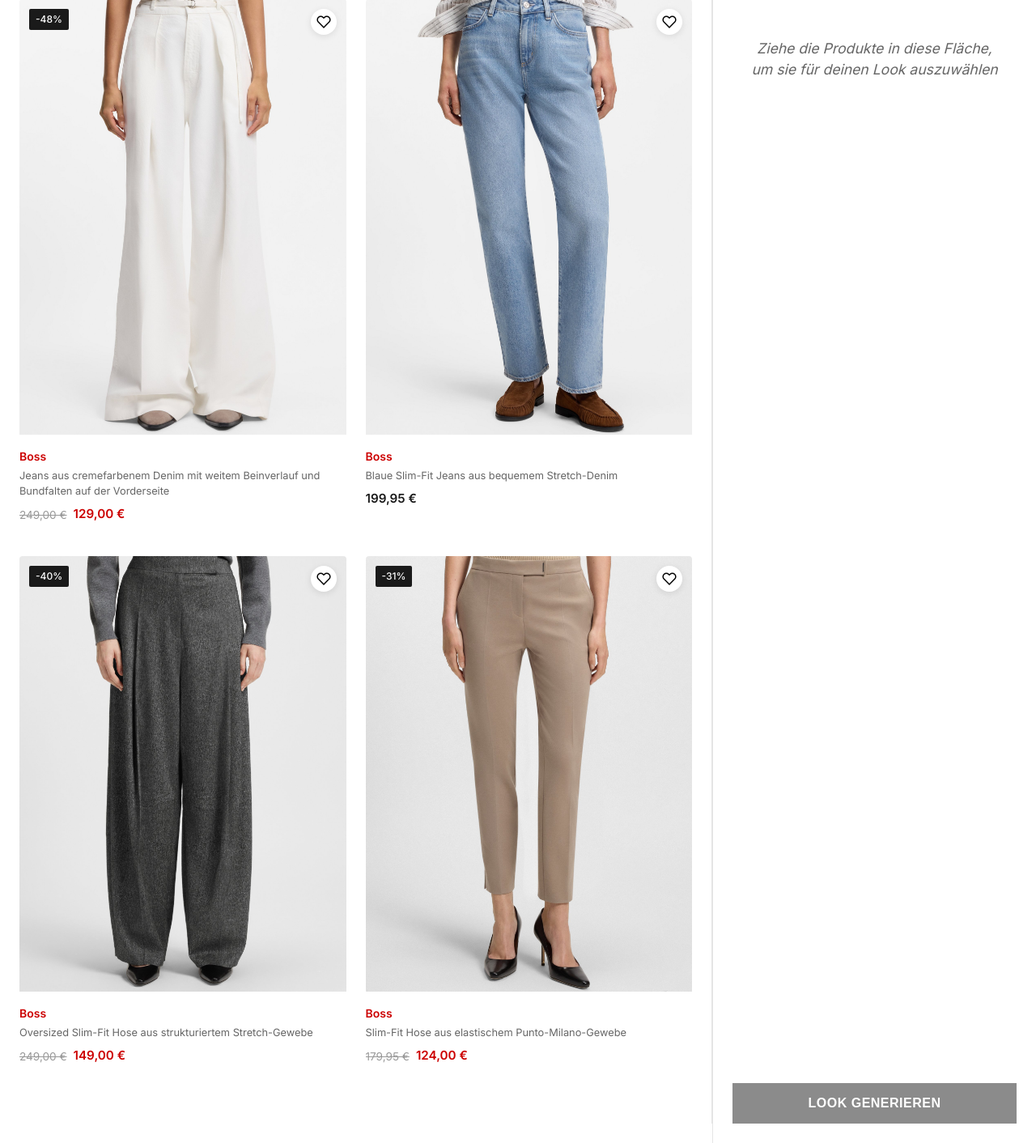
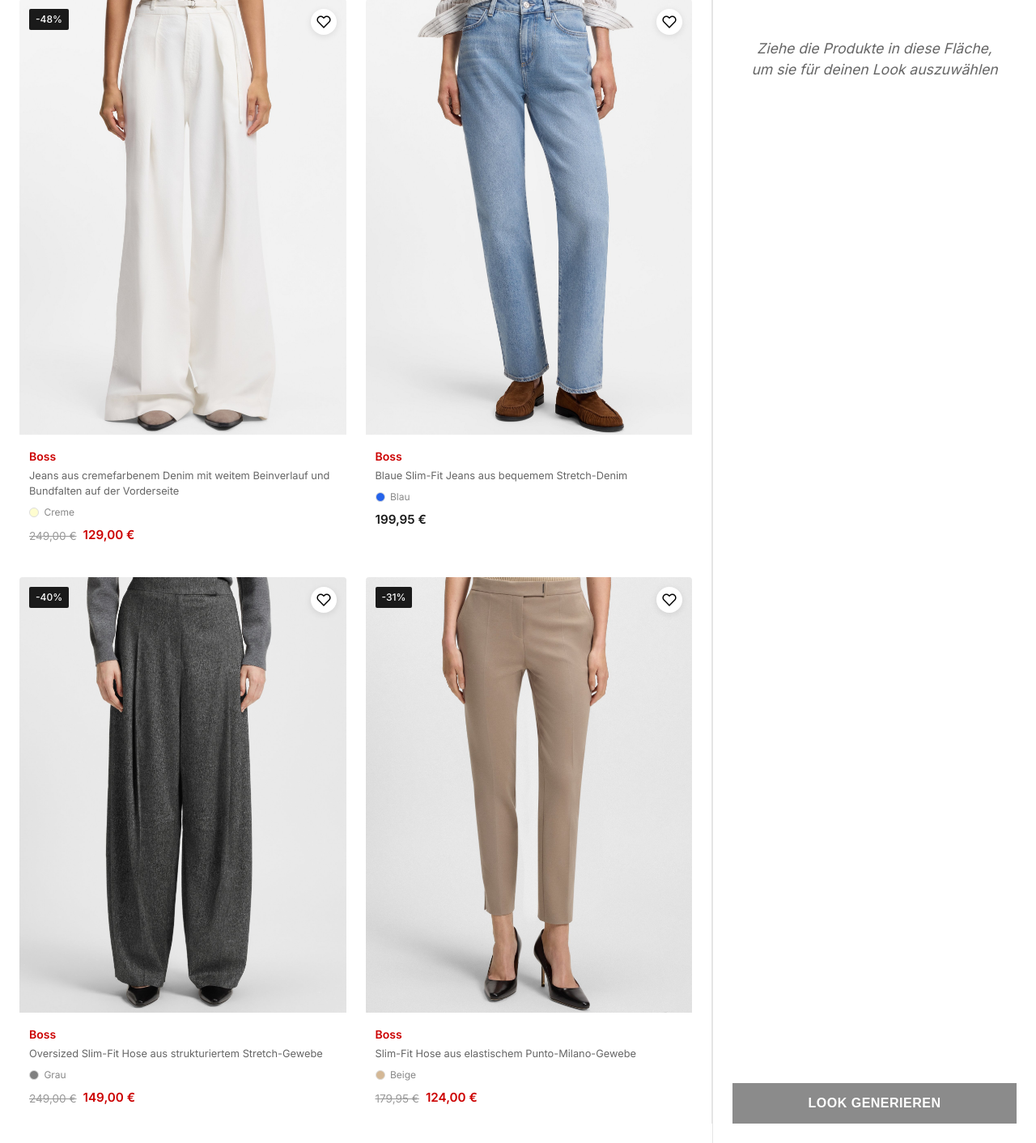
Before and after one commit to SyChell/VirtualTryOn, a Flask app: page / in a window 1280 px wide. Shown: the part 101-1513 px from the top of the page at 81% size. Run offline with Flask 3, Linux system fonts and the light colour scheme.

Commit message:
Add color field to catalog and display on product cards

```diff
--- a/data/catalog.json
+++ b/data/catalog.json
@@ -6,6 +6,7 @@
       "brand": "Boss",
       "price": 129.00,
       "originalPrice": 249.00,
+      "color": "Creme",
       "image": "Jeans-aus-cremefarbenem-Denim-mit-weitem-Beinverlauf-und Bundfalten-auf-der-Vorderseite.jpg",
       "sizes": ["26/32", "27/32", "28/32", "29/32"]
     },
@@ -15,6 +16,7 @@
       "brand": "Boss",
       "price": 199.95,
       "originalPrice": null,
+      "color": "Blau",
       "image": "Blaue-Slim-Fit-Jeans-aus-bequemem-Stretch-Denim.jpg",
       "sizes": ["25/30", "25/32", "26/28", "26/30", "26/32", "27/28", "27/30", "27/32", "28/28", "28/30", "28/32", "29/30", "29/32", "30/30", "30/32"]
     },
@@ -24,6 +26,7 @@
       "brand": "Boss",
       "price": 149.00,
       "originalPrice": 249.00,
+      "color": "Grau",
       "image": "Oversized-Slim-Fit-Hose-aus-strukturiertem-Stretch-Gewebe.jpg",
       "sizes": ["34", "36", "46"]
     },
@@ -33,6 +36,7 @@
       "brand": "Boss",
       "price": 124.00,
       "originalPrice": 179.95,
+      "color": "Beige",
       "image": "Slim-Fit-Hose-aus-elastischem-Punto-Milano-Gewebe.jpg",
       "sizes": ["34", "36", "38", "40", "42", "44", "46"]
     }
@@ -44,6 +48,7 @@
       "brand": "Boss",
       "price": 319.00,
       "originalPrice": 449.00,
+      "color": "Beige",
       "image": "Wasserabweisende-Jacke-mit-geraffter-Taille.jpg",
       "sizes": ["34", "36", "38", "40", "42" , "44", "48"]
     },
@@ -53,6 +58,7 @@
       "brand": "Boss",
       "price": 319.00,
       "originalPrice": 449.00,
+      "color": "Schwarz",
       "image": "Bikerjacke-aus-genarbtem-Leder-mit-Reißverschlüssen-und-Nieten.jpg",
       "sizes": ["32", "34", "36", "40" , "44"]
     },
@@ -62,6 +68,7 @@
       "brand": "Boss",
       "price": 229.00,
       "originalPrice": 289.00,
+      "color": "Dunkelblau",
       "image": "Wasserabweisende-wattierte-Reitsport-Bomberjacke.jpg",
       "sizes": ["M", "L", "XL"]
     },
@@ -71,6 +78,7 @@
       "brand": "Boss",
       "price": 89.00,
       "originalPrice": 149.95,
+      "color": "Indigoblau",
       "image": "Ärmellose-Jacke-im-Boxy-Fit-aus-indigoblauem-Denim.jpg",
       "sizes": ["M", "L", "XL"]
     }
@@ -82,6 +90,7 @@
       "brand": "BOSS",
       "price": 35.00,
       "originalPrice": 49.95,
+      "color": "Koralle",
       "image": "t-shirt-baumwoll-jersey-mit-logo-detail.jpg",
       "sizes": ["XS", "S", "M", "L", "XL"]
     },
@@ -91,6 +100,7 @@
       "brand": "BOSS",
       "price": 89.00,
       "originalPrice": 139.95,
+      "color": "Rosa",
       "image": "Ärmelloses-Top-aus-Merinowolle-mit-Stehkragen.jpg",
       "sizes": ["S", "M", "L", "XXL"]
     },
@@ -100,6 +110,7 @@
       "brand": "BOSS",
       "price": 49.00,
       "originalPrice": 79.95,
+      "color": "Rosa",
       "image": "T-Shirt-aus-merzerisierter-Baumwolle-mit-Double-B-Monogramm.jpg",
       "sizes": ["XS", "M"]
     },
@@ -109,6 +120,7 @@
       "brand": "BOSS",
       "price": 40.00,
       "originalPrice": 79.95,
+      "color": "Schwarz",
       "image": "Rollkragen-Longsleeve-aus-Stretch-Jersey.jpg",
       "sizes": ["M"]
     }
@@ -120,6 +132,7 @@
       "brand": "Boss",
       "price": 249.00,
       "originalPrice": null,
+      "color": "Schwarz",
       "image": "a-linien-wickelrock-aus-stretch-baumwolle.jpg",
       "sizes": ["34", "36", "38", "40", "42", "44", "46"]
     },
@@ -129,6 +142,7 @@
       "brand": "Boss",
       "price": 319.00,
       "originalPrice": 349.00,
+      "color": "Aubergine",
       "image": "bleistiftrock-aus-leder-mit-bahnen.jpg",
       "sizes": ["36", "38", "44"]
     },
@@ -138,6 +152,7 @@
       "brand": "Boss",
       "price": 179.95,
       "originalPrice": null,
+      "color": "Schwarz",
       "image": "slim-fit-bleistiftrock-aus-in-italien-gefertigter-schurwolle.jpg",
       "sizes": ["32", "34", "36", "38", "40", "42", "44", "46"]
     },
@@ -147,6 +162,7 @@
       "brand": "Boss",
       "price": 134.00,
       "originalPrice": 199.95,
+      "color": "Bunt",
       "image": "minirock-aus-tweed-mit-feder-muster.jpg",
       "sizes": ["36", "38", "40", "42", "44", "46"]
     }
@@ -158,6 +174,7 @@
       "brand": "Boss",
       "price": 139.00,
       "originalPrice": 229.00,
+      "color": "Bunt",
       "image": "wickelkleid-aus-krepp-georgette-mit-schmetterlingsprint.jpg",
       "sizes": ["32", "34", "36", "38", "40", "42", "44"]
     },
@@ -167,6 +184,7 @@
       "brand": "Boss",
       "price": 349.00,
       "originalPrice": null,
+      "color": "Burgundy",
       "image": "Kleid-aus-Schurwolle-mit-Paspeln-am-Bund.jpg",
       "sizes": ["32", "34", "36", "38", "40", "42", "44", "46"]
     },
@@ -176,6 +194,7 @@
       "brand": "Boss",
       "price": 329.00,
       "originalPrice": null,
+      "color": "Schwarz",
       "image": "Kleid-aus-Stretch-Jersey-mit-Schluesselloch-Ausschnitt.jpg",
       "sizes": ["32", "34", "36", "38", "40", "42", "44", "46"]
     },
@@ -185,6 +204,7 @@
       "brand": "Boss",
       "price": 179.00,
       "originalPrice": 229.00,
+      "color": "Beige",
       "image": "Relaxed-Fit-Hemdblusenkleid-aus-Stretch-Baumwolle.jpg",
       "sizes": ["32", "34", "36", "38", "40", "42", "44", "46"]
     }
@@ -196,6 +216,7 @@
       "brand": "Boss",
       "price": 199.00,
       "originalPrice": null,
+      "color": "Creme",
       "image": "sneakers-aus-veloursleder-mit-gummisohlen.jpg",
       "sizes": ["35", "36", "37", "38", "39", "40", "41", "42"]
     },
@@ -205,6 +226,7 @@
       "brand": "Hugo",
       "price": 199.00,
       "originalPrice": null,
+      "color": "Schwarz",
       "image": "Mules-mit-offener-Ferse-aus-Brush-Off-Leder.jpg",
       "sizes": ["36", "37", "38","39","40", "41"]
     },
@@ -214,6 +236,7 @@
       "brand": "Hugo",
       "price": 159.00,
       "originalPrice": 230.00,
+      "color": "Schwarz",
       "image": "Boots-aus-Kunstleder-mit-Schließe-am-Riemen.jpg",
       "sizes": ["35","36", "37", "38", "40", "42"]
     },
@@ -223,6 +246,7 @@
       "brand": "Boss",
       "price": 399.00,
       "originalPrice": null,
+      "color": "Creme",
       "image": "Pumps-aus-Veloursleder-mit-komfortabler-Innensohle.jpg",
       "sizes": ["36", "37", "37.5", "38", "39", "40", "41", "42", "43", "44", "45", "46"]
     },
@@ -232,6 +256,7 @@
       "brand": "Boss",
       "price": 139.00,
       "originalPrice": 199.00,
+      "color": "Orange",
       "image": "Sneakers-aus-Veloursleder-mit-Gummisohlen-Orange.jpg",
       "sizes": ["35", "36", "37", "38", "39", "40", "42"]
     },
@@ -241,6 +266,7 @@
       "brand": "Boss",
       "price": 550.00,
       "originalPrice": null,
+      "color": "Creme",
       "image": "Kniehohe-Boots-aus-Veloursleder-und-Leder.jpg",
       "sizes": ["38", "38.5"]
     },
@@ -250,7 +276,9 @@
       "brand": "Boss",
       "price": 299.00,
       "originalPrice": null,
+      "color": "Schwarz",
       "image": "Boots-aus-Veloursleder-mit-kubanischem-Absatz.jpg",
       "sizes": ["36", "37", "38", "39", "40", "41", "42"]
-    }  ]
+    }
+  ]
 }
--- a/static/css/styles.css
+++ b/static/css/styles.css
@@ -176,7 +176,7 @@ body {
 }
 
 .product-info {
-    padding: 1rem 0;
+    padding: 1rem 0.75rem;
 }
 
 .product-brand {
@@ -194,6 +194,27 @@ body {
     -webkit-line-clamp: 2;
     -webkit-box-orient: vertical;
     overflow: hidden;
+}
+
+.product-color {
+    display: flex;
+    align-items: center;
+    gap: 0.4rem;
+    font-size: 0.75rem;
+    color: #888;
+    margin-bottom: 0.5rem;
+}
+
+.color-dot {
+    width: 12px;
+    height: 12px;
+    border-radius: 50%;
+    border: 1px solid #ddd;
+    flex-shrink: 0;
+}
+
+.color-dot[style*="linear-gradient"] {
+    background-size: cover !important;
 }
 
 .product-price {
--- a/static/js/app.js
+++ b/static/js/app.js
@@ -162,6 +162,28 @@ class VirtualTryOnApp {
         return `/static/products/${category}/${product.image}`;
     }
 
+    getColorHex(colorName) {
+        // Map German color names to hex values
+        const colorMap = {
+            'Schwarz': '#1a1a1a',
+            'Weiß': '#f5f5f5',
+            'Blau': '#2563eb',
+            'Dunkelblau': '#1e3a5f',
+            'Indigoblau': '#3f51b5',
+            'Beige': '#d4b896',
+            'Creme': '#fffdd0',
+            'Braun': '#8b4513',
+            'Koralle': '#ff7f50',
+            'Orange': '#ff6b35',
+            'Bunt': 'linear-gradient(135deg, #ff6b6b, #4ecdc4, #ffe66d)',
+            'Grau': '#808080',
+            'Rosa': '#ffb6c1',
+            'Rot': '#dc2626',
+            'Grün': '#22c55e'
+        };
+        return colorMap[colorName] || '#ccc';
+    }
+
     createProductCard(product) {
         const isSelected = this.selectedItems.has(product.id);
         const hasDiscount = product.discount && product.originalPrice;
@@ -186,6 +208,7 @@ class VirtualTryOnApp {
                 <div class="product-info">
                     <div class="product-brand">${product.brand}</div>
                     <div class="product-name">${product.name}</div>
+                    ${product.color ? `<div class="product-color"><span class="color-dot" style="background-color: ${this.getColorHex(product.color)}"></span>${product.color}</div>` : ''}
                     <div class="product-price">
                         ${hasDiscount ? `<span class="price-original">${product.originalPrice.toFixed(2).replace('.', ',')} €</span>` : ''}
                         <span class="price-current ${hasDiscount ? 'price-sale' : ''}">${product.price.toFixed(2).replace('.', ',')} €</span>
```
